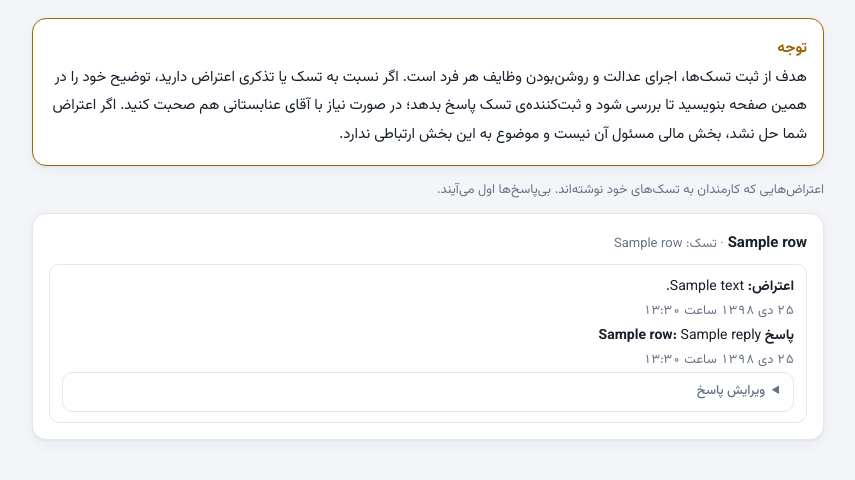
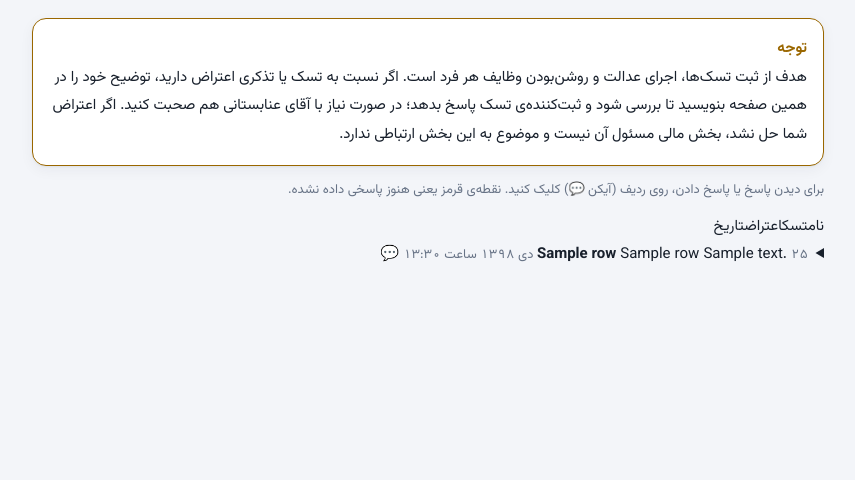
Before and after one commit to faeze-shirkhani/staff-portal, a Laravel app: template resources/views/tasks/objections.blade.php in a window 1280 px wide. Shown: the top 480 px of the page, without its empty margins (212-1067 px from the left). Run offline with Laravel 12, Linux system fonts and the light colour scheme; the template is opened without the code that fills it: most values are stand-ins (such as "Sample title", 1, 10 or a date in 2020); parts of the project's set-up code (start-up, migrations or seed data) failed here and were passed over.

Commit message:
Objections: sheet layout with expandable replies

```diff
--- a/resources/views/tasks/objections.blade.php
+++ b/resources/views/tasks/objections.blade.php
@@ -2,14 +2,36 @@
 @use('App\Support\Fa')
 @section('title', 'اعتراض‌ها')
 @section('body')
-<div class="sm" style="margin-bottom:10px">اعتراض‌هایی که کارمندان به تسک‌های خود نوشته‌اند. بی‌پاسخ‌ها اول می‌آیند.</div>
-@forelse ($rows as $o)
-  <div class="card">
-    <b>{{ $o->uname }}</b> <span class="sm">· تسک: {{ $o->title }}</span>
-    @if (!$o->reply)<span class="b wa-t">بدون پاسخ</span>@endif
-    @include('tasks._objs', ['ob' => collect([$o]), 'manage' => true])
-  </div>
-@empty
+<div class="sm" style="margin-bottom:10px">برای دیدن پاسخ یا پاسخ دادن، روی ردیف (آیکن 💬) کلیک کنید. نقطه‌ی قرمز یعنی هنوز پاسخی داده نشده.</div>
+@if ($rows->count())
+<div class="osheet">
+  <div class="ohead"><span>نام</span><span>تسک</span><span>اعتراض</span><span>تاریخ</span><span></span></div>
+  @foreach ($rows as $o)
+    <details class="orow {{ $o->reply ? 'answered' : 'pending' }}">
+      <summary>
+        <span class="c-name"><b>{{ $o->uname }}</b></span>
+        <span class="c-task">{{ $o->title }}</span>
+        <span class="c-body">{!! nl2br(e($o->body)) !!}</span>
+        <span class="c-date sm">{{ Fa::dt($o->created_at) }}</span>
+        <span class="c-ic" title="{{ $o->reply ? 'مشاهده‌ی پاسخ' : 'پاسخ دادن' }}">💬</span>
+      </summary>
+      <div class="obody">
+        @if ($o->reply)
+          <div><b>پاسخ {{ $o->pname }}:</b> {!! nl2br(e($o->reply)) !!}</div>
+          <div class="sm">{{ Fa::dt($o->replied_at) }}</div>
+        @else
+          <div class="sm">هنوز پاسخی داده نشده.</div>
+        @endif
+        <form method="post" action="/tasks/objection/{{ $o->id }}/reply">
+          @csrf
+          <textarea name="reply" rows="2" maxlength="1000" required placeholder="پاسخ را بنویسید">{{ $o->reply }}</textarea>
+          <button class="btn">{{ $o->reply ? 'ویرایش پاسخ' : 'ثبت پاسخ' }}</button>
+        </form>
+      </div>
+    </details>
+  @endforeach
+</div>
+@else
   <div class="sm">اعتراضی ثبت نشده است.</div>
-@endforelse
+@endif
 @endsection
```
